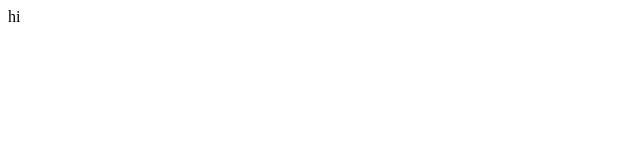
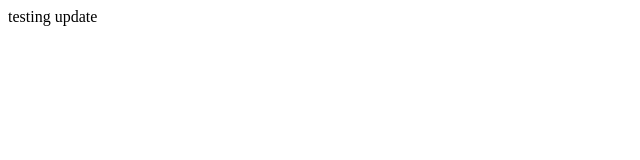
Before and after one commit to blazing234/Escape-Room, a website: page index.html in a window 1280 px wide. Shown: the full height of the page, 0-640 px from the left. Drawn offline with Linux system fonts and the light colour scheme.

Commit message:
Update index.html
testing update

```diff
--- a/index.html
+++ b/index.html
@@ -4,6 +4,6 @@
         <!-- head definitions go here -->
     </head>
     <body>
-      hi
+      testing update
     </body>
 </html>
```
